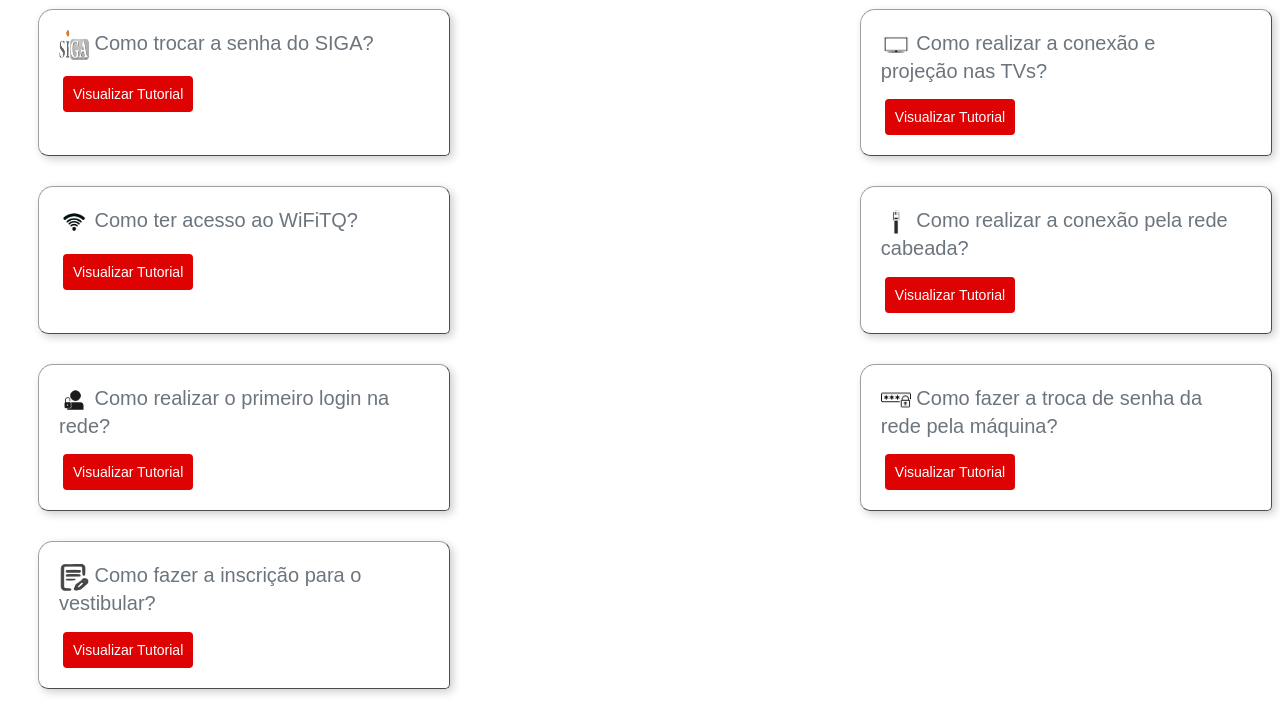
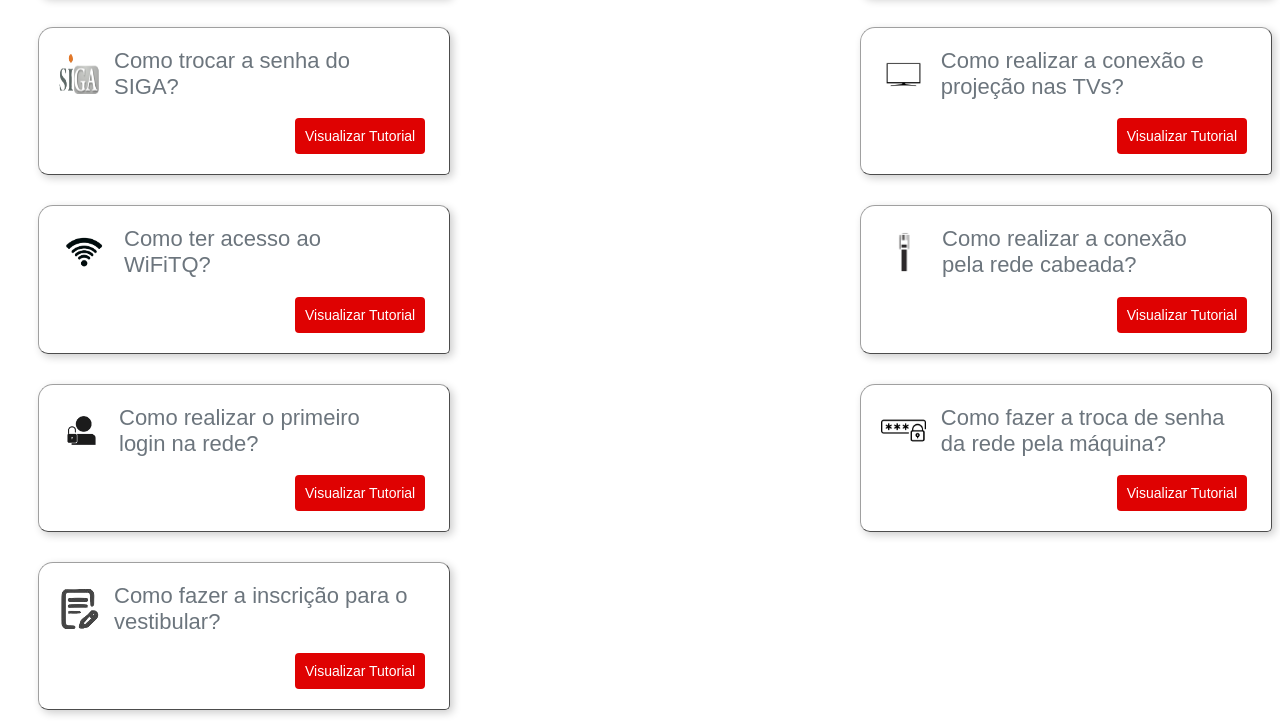
Before and after one commit to larissabernardino/Tela-de-ajuda, a plain HTML site: page index.html in a window 1280 px wide. Shown: the part 369-1091 px from the top of the page. Drawn offline with Linux system fonts and the light colour scheme; a script that the page names is missing.

Commit message:
`style: update image size in index.html`
`chore: update font size in index.css`

```diff
--- a/css/index.css
+++ b/css/index.css
@@ -1,6 +1,7 @@
 body {
     padding-left: 30px; /*Adiciona preenchimento ao lado esquerdo da tela */
 }
+
 
 .tutorial {
   margin-bottom: 30px; /*tamanho lateral da caixa */
@@ -47,9 +48,13 @@
     margin-bottom: 0px;
 }
 
+h2 img {
+  margin-right: 15px;
+}
+
 p
 {
-    font-size: 15px;
+    font-size: 18px;
     font-family: Arial, Helvetica, sans-serif;
     color:#6c757d;
     text-align: center;
@@ -66,14 +71,15 @@
     margin: 0px;
 }
 
-
 h2 {
     font-family: sans-serif;
-    font-size: 20px;
+    font-size: 22px;
     color: #6c757d;
     margin-top: auto;
     font-weight: normal; /* Remove o negrito */
     margin-right: 20px;
+    display: flex;
+    align-items: center;
 }
 
 button {
@@ -89,6 +95,7 @@
     cursor: pointer;
     border-radius: 4px;
     transition: background-color 0.3s;
+    float: right;
   }
 
   button:hover {
--- a/index.html
+++ b/index.html
@@ -20,7 +20,7 @@
 
         <section class="tutorial">
             <h2>
-                <img src="img/simboloimpressora.png"  style="display: inline-block; vertical-align: middle;  width: 20px; height: 20px">
+                <img src="img/simboloimpressora.png"  style="display: inline-block; vertical-align: middle;  width: 40px; height: 40px">
                 Como instalar impressora na rede?
             </h2>
                <a href="instalar_impressora_na_rede.pdf" target="_blank"><button type="button">Visualizar Tutorial</button></a>
@@ -28,7 +28,7 @@
 
         <section class="tutorial">
             <h2>
-                 <img src="img/simbolomicrosoft.png" style="display: inline-block; vertical-align: middle; width: 20px; height: 20px">
+                 <img src="img/simbolomicrosoft.png" style="display: inline-block; vertical-align: middle; width: 40px; height: 40px">
                 Como trocar a senha do e-mail institucional?
             </h2>
                <a href="troca_de_senha_do_email_institucional.pdf" target="_blank"><button type="button">Visualizar Tutorial</button></a>
@@ -36,7 +36,7 @@
 
         <section class="tutorial">
             <h2>
-                <img src="img/simbolosiga.png"  style="display: inline-block; vertical-align: middle;  width: 30px; height: 30px">
+                <img src="img/simbolosiga.png"  style="display: inline-block; vertical-align: middle;  width: 40px; height: 40px">
                 Como  trocar a senha do SIGA?
             </h2>
            <a href="troca_de_senha_do_SIGA.pdf" target="_blank"><button type="button">Visualizar Tutorial</button></a>
@@ -44,7 +44,7 @@
 
         <section class="tutorial">
             <h2>
-                <img src="img/simbolotv.png"  style="display: inline-block; vertical-align: middle;  width: 30px; height: 30px">
+                <img src="img/simbolotv.png"  style="display: inline-block; vertical-align: middle;  width: 45px; height: 45px">
                 Como realizar a conexão e projeção nas TVs?
             </h2>
             <a href="conexão_e_projeção_ nas_tvs.pdf" target="_blank"><button type="button">Visualizar Tutorial</button></a>
@@ -52,7 +52,7 @@
 
         <section class="tutorial">
             <h2>
-                 <img src="img/simbolowifi.png"  style="display: inline-block; vertical-align: middle;  width: 30px; height: 30px">
+                 <img src="img/simbolowifi.png"  style="display: inline-block; vertical-align: middle;  width: 50px; height: 50px">
                 Como ter acesso ao WiFiTQ?
             </h2>
              <a href="acesso_wifitq.pdf" target="_blank"><button type="button">Visualizar Tutorial</button></a>
@@ -60,7 +60,7 @@
 
         <section class="tutorial">
             <h2>
-                <img src="img/simboloredecabeada.png"  style="display: inline-block; vertical-align: middle;  width: 30px; height: 30px">
+                <img src="img/simboloredecabeada.png"  style="display: inline-block; vertical-align: middle;  width: 50px; height: 50px">
                 Como realizar a conexão pela rede cabeada?
             </h2>
               <a href="conexão_pela_rede_cabeada.pdf" target="_blank"><button type="button">Visualizar Tutorial</button></a>
@@ -68,7 +68,7 @@
 
         <section class="tutorial">
             <h2>
-                <img src="img/simbolologin.png" style="display: inline-block; vertical-align: middle;  width: 30px; height: 30px">
+                <img src="img/simbolologin.png" style="display: inline-block; vertical-align: middle;  width: 45px; height: 45px">
                 Como realizar o primeiro login na rede?
             </h2>
             <a href="primeiro_login_na_rede.pdf" target="_blank"><button type="button">Visualizar Tutorial</button></a>
@@ -76,7 +76,7 @@
 
         <section class="tutorial">
             <h2>
-                <img src="img/simbolosenha.png"  style="display: inline-block; vertical-align: middle;  width: 30px; height: 30px">
+                <img src="img/simbolosenha.png"  style="display: inline-block; vertical-align: middle;  width: 45px; height: 45px">
                 Como fazer a troca de senha da rede pela máquina?
             </h2>
                <a href="troca_de_senha_da_rede_pela_máquina.pdf" target="_blank"><button type="button">Visualizar Tutorial</button></a>
@@ -84,7 +84,7 @@
 
         <section class="tutorial">
            <h2>
-            <img src="img/simboloinscricao.png"  style="display: inline-block; vertical-align: middle;  width: 30px; height: 30px">
+            <img src="img/simboloinscricao.png"  style="display: inline-block; vertical-align: middle;  width: 45px; height: 45px">
                 Como fazer a inscrição para o vestibular?
             </h2>
               <a href="processo_comum_de_inscrição_do_vestibular.pdf" target="_blank"><button type="button">Visualizar Tutorial</button></a>
```
